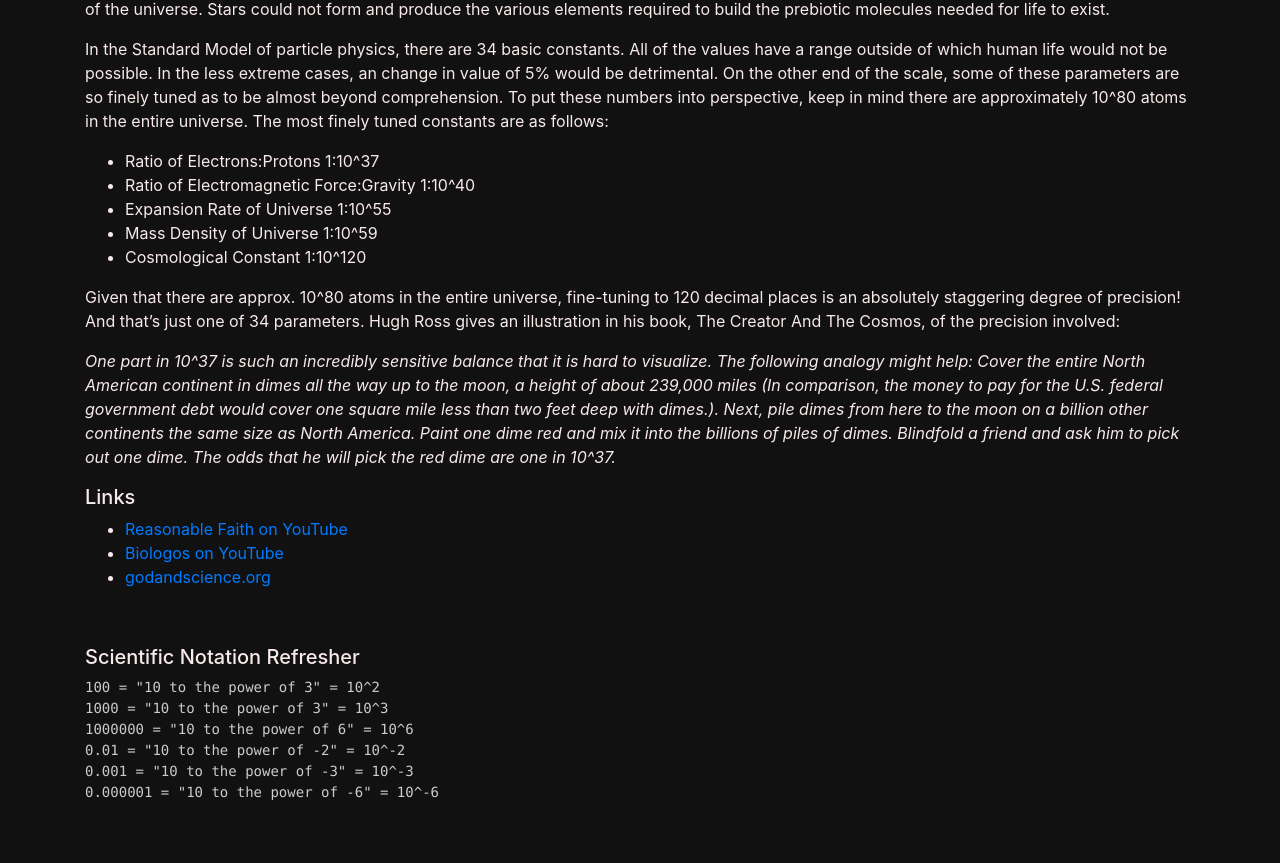
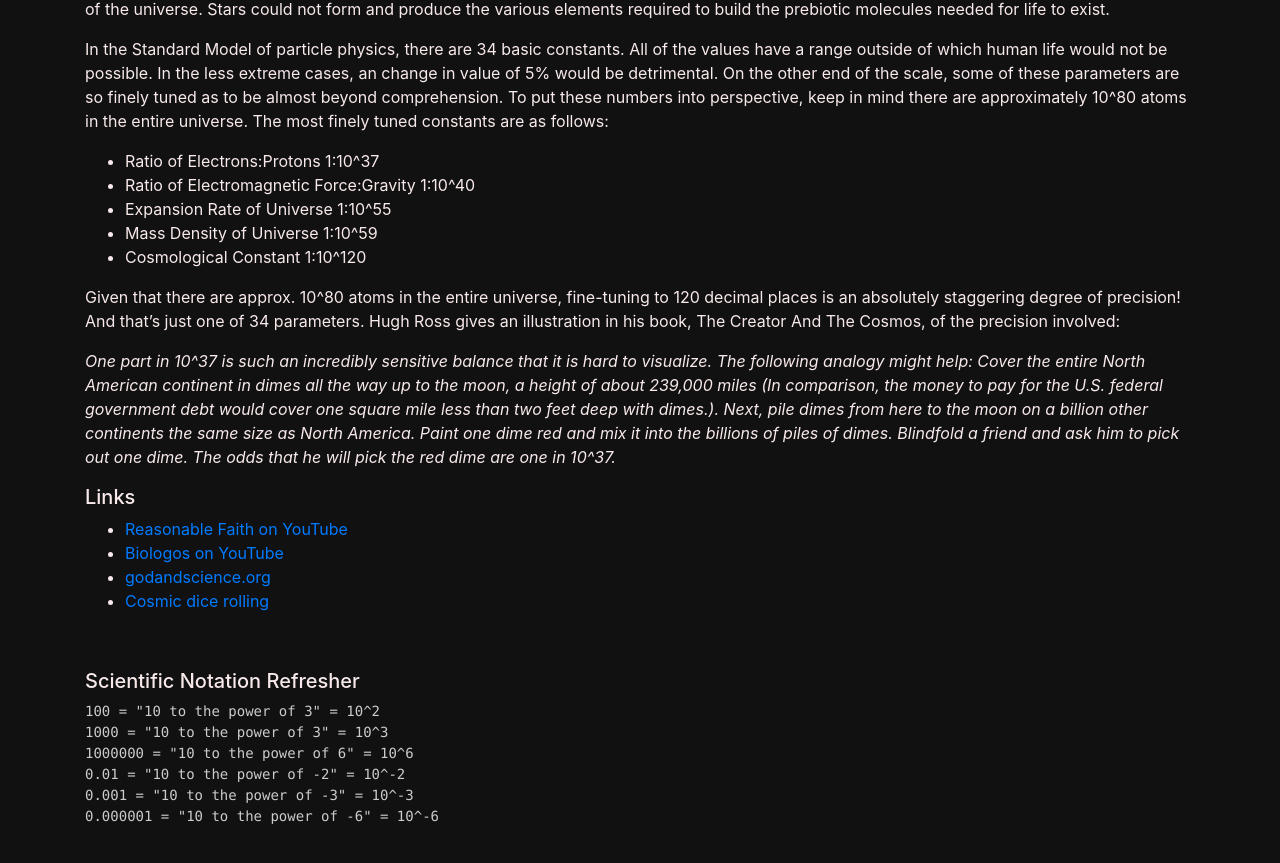
Before and after one commit to nekelly/nekelly.github.io, a Jekyll site: the page built from pages/fine_tuning.md, in a window 1280 px wide and 900 px high, scrolled down 575 px. Shown: the top 863 px of the window. Built offline with Jekyll 4.4.1, drawn with Linux system fonts in a browser that asks for light colours; our own code applies the rules of GitHub Pages for plain Markdown files.

Commit message:
Added link

```diff
--- a/pages/fine_tuning.md
+++ b/pages/fine_tuning.md
@@ -43,6 +43,7 @@ ask him to pick out one dime. The odds that he will pick the red dime are one in
 - [Reasonable Faith on YouTube](https://www.youtube.com/watch?v=UpIiIaC4kRA)
 - [Biologos on YouTube](https://biologos.org/common-questions/gods-relationship-to-creation/fine-tuning)
 - [godandscience.org](http://www.godandscience.org/apologetics/designun.html)
+- [Cosmic dice rolling](https://www.youtube.com/watch?v=yy6kaDaeDT8)
 
 &nbsp;
 
```
